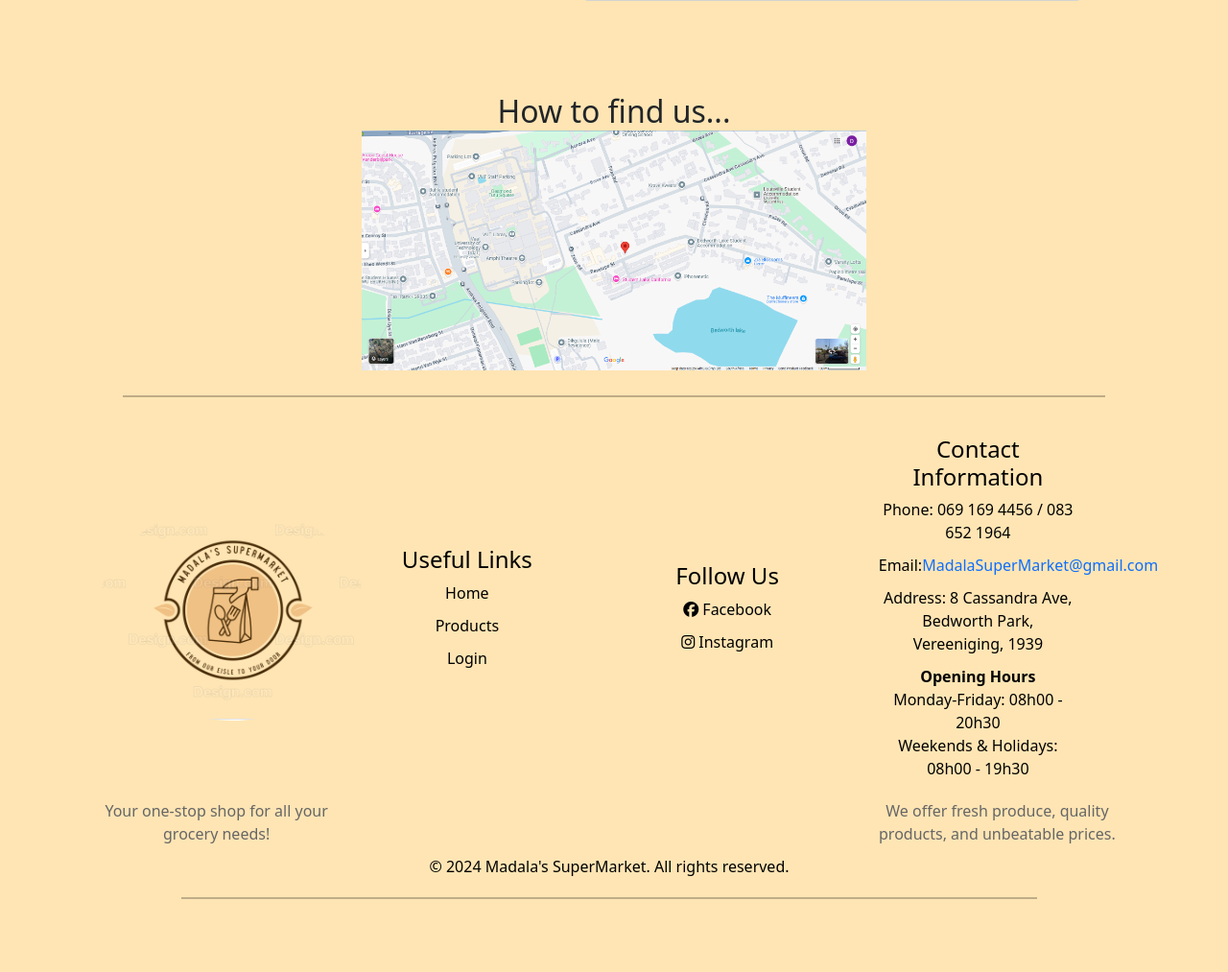
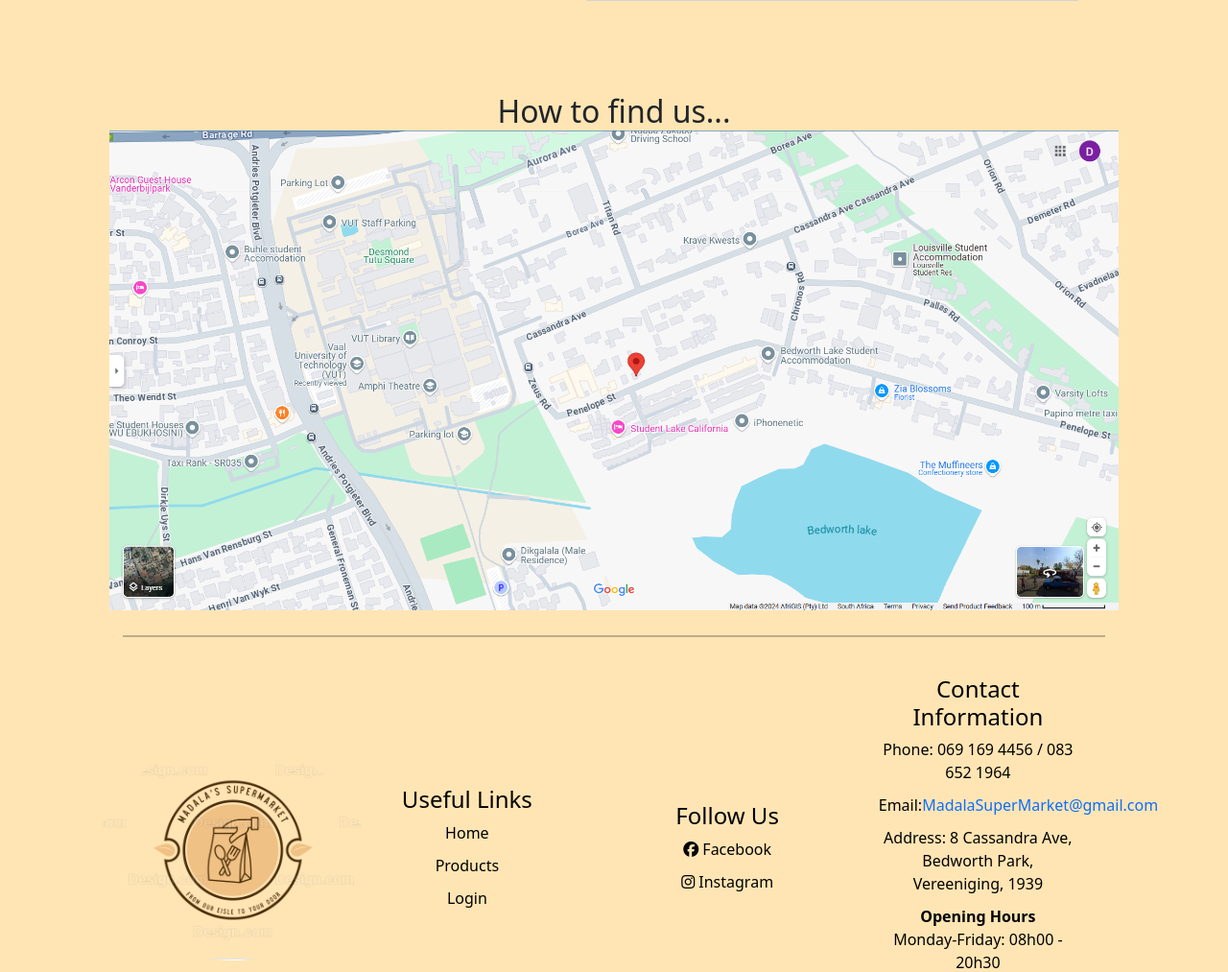
Before and after one commit to 222176415/MadalaSuperMarket, a PHP site: page /Madala2/Contact.html in a window 1280 px wide. Shown: the part 886-1899 px from the top of the page at 96% size. Before the commit the page ends 1823 px from the top, so only its background shows below. Run offline with PHP 8.4, Linux system fonts and the light colour scheme; some libraries are stand-ins or nearby versions.

Commit message:
Update stylesheet.css

```diff
--- a/stylesheet.css
+++ b/stylesheet.css
@@ -523,7 +523,7 @@
 .map-container img {
     display: block;
     width: auto;
-    height: 250px;
+    height: 500px;
 }
 
 .overlay-text {
```
